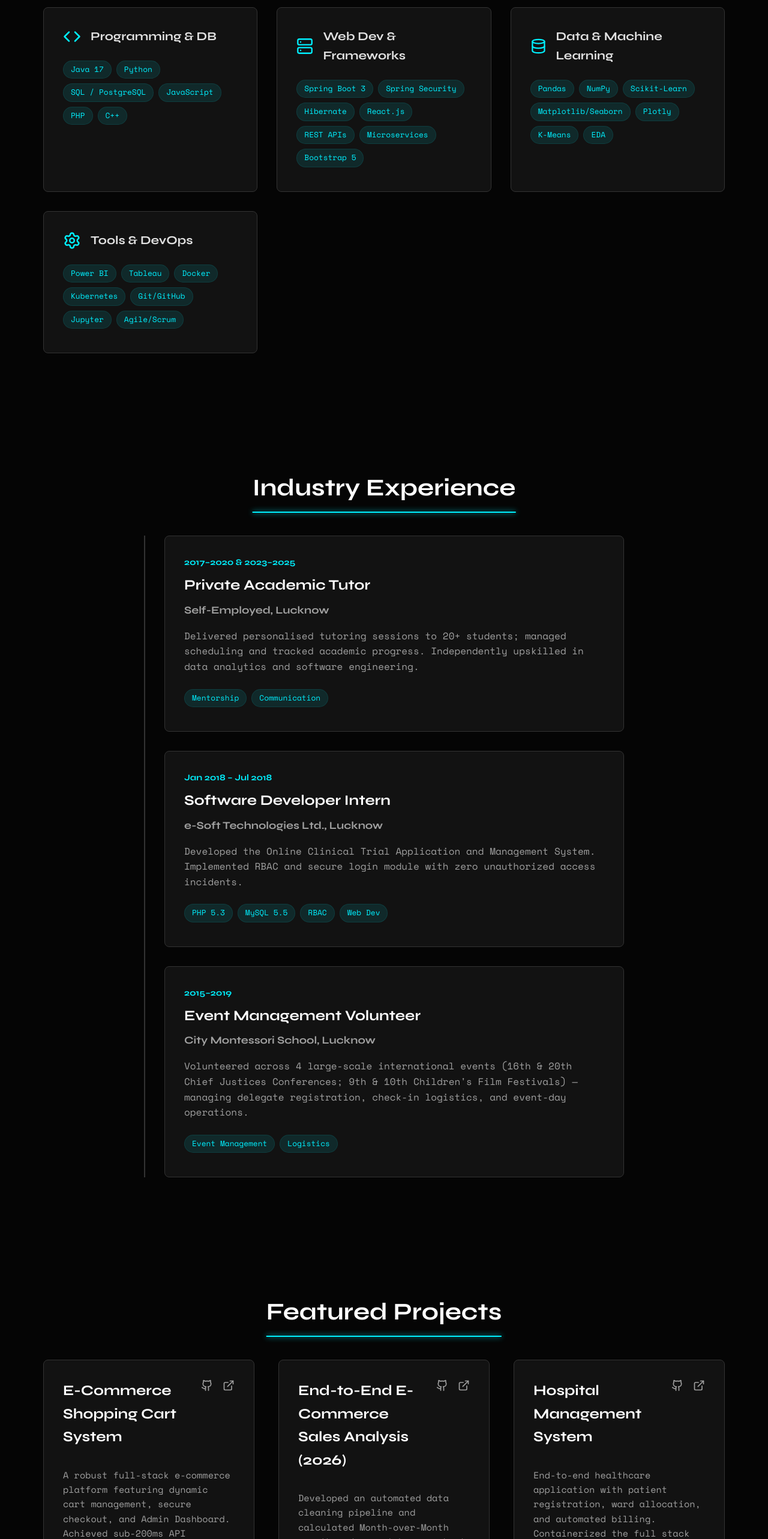
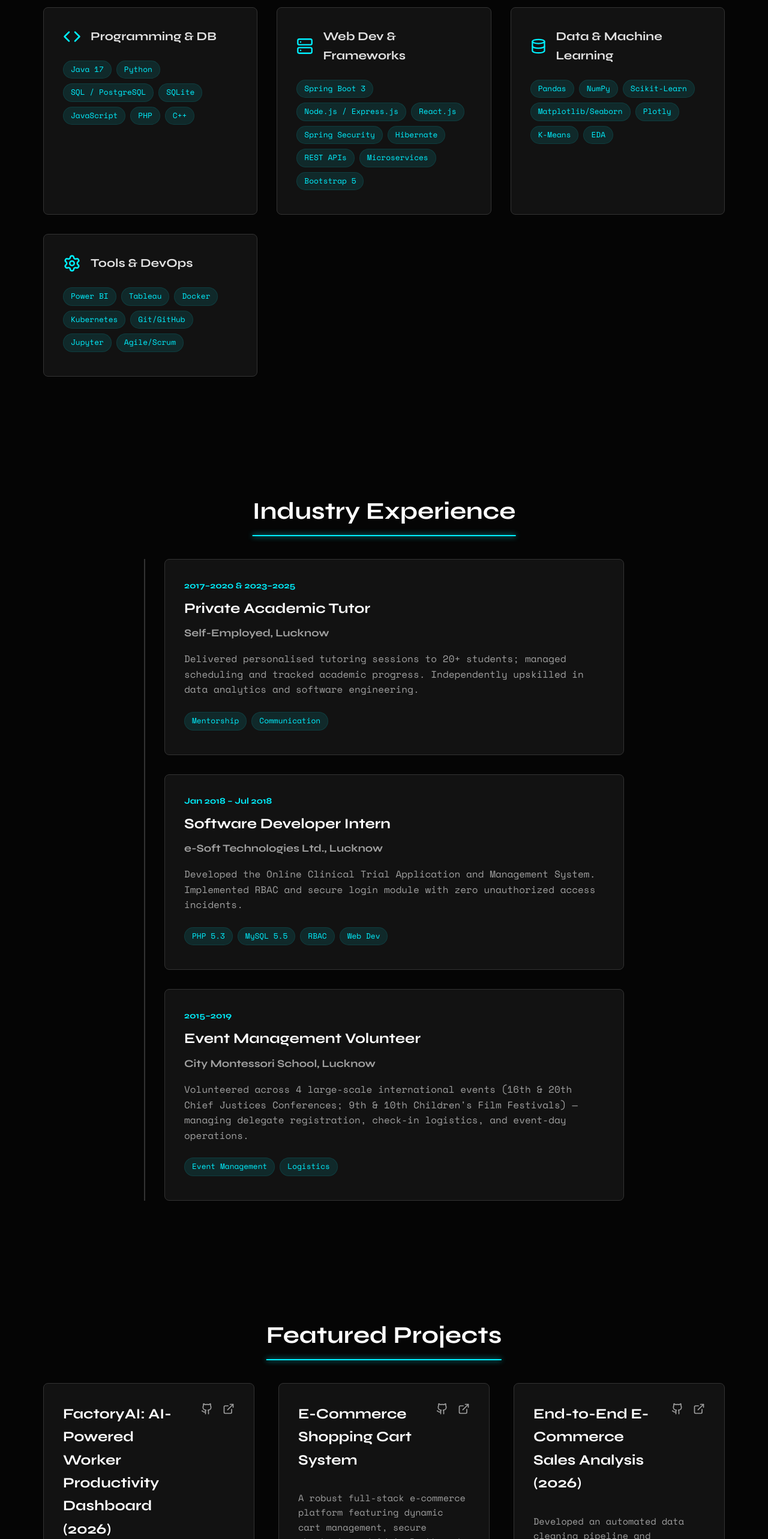
Before and after one commit to mayankawasthi619-boop/my-portfolio, a React (Vite) app: page / in a window 1280 px wide. Shown: the part 1900-4466 px from the top of the page at 60% size. Built offline with nearby package versions, Linux system fonts and the light colour scheme.

Commit message:
Add FactoryAI: AI-Powered Worker Productivity Dashboard (2026) to projects and skills

```diff
--- a/src/components/Projects.jsx
+++ b/src/components/Projects.jsx
@@ -3,6 +3,19 @@ import { motion } from 'framer-motion';
 import { ExternalLink, Github } from 'lucide-react';
 
 const projectsData = [
+  {
+    title: 'FactoryAI: AI-Powered Worker Productivity Dashboard (2026)',
+    description: 'A production-style full-stack telemetry ingestion and analysis platform processing real-time worker activity and workstation utilization from AI-powered shop floor cameras.',
+    tech: ['Node.js', 'Express.js', 'SQLite', 'Vanilla JS (ES6+)', 'Docker', 'Custom SVG Charts'],
+    features: [
+      'Telemetry Ingestion API for real-time cameras',
+      'Zero-dependency custom SVG donut & bar charts',
+      'Idempotent ingestion (INSERT OR IGNORE deduplication)',
+      'Kafka / TimescaleDB scalability architecture plan'
+    ],
+    github: 'https://github.com/mayankawasthi619-boop/ai-powered-worker-productivity-dashboard',
+    demo: '#'
+  },
   {
     title: 'E-Commerce Shopping Cart System',
     description: 'A robust full-stack e-commerce platform featuring dynamic cart management, secure checkout, and Admin Dashboard. Achieved sub-200ms API response via optimized JPA/Hibernate queries.',
--- a/src/components/Skills.jsx
+++ b/src/components/Skills.jsx
@@ -6,12 +6,12 @@ const skillsData = [
   {
     category: 'Programming & DB',
     icon: <Code size={30} color="var(--accent-color)" />,
-    skills: ['Java 17', 'Python', 'SQL / PostgreSQL', 'JavaScript', 'PHP', 'C++']
+    skills: ['Java 17', 'Python', 'SQL / PostgreSQL', 'SQLite', 'JavaScript', 'PHP', 'C++']
   },
   {
     category: 'Web Dev & Frameworks',
     icon: <Server size={30} color="var(--accent-color)" />,
-    skills: ['Spring Boot 3', 'Spring Security', 'Hibernate', 'React.js', 'REST APIs', 'Microservices', 'Bootstrap 5']
+    skills: ['Spring Boot 3', 'Node.js / Express.js', 'React.js', 'Spring Security', 'Hibernate', 'REST APIs', 'Microservices', 'Bootstrap 5']
   },
   {
     category: 'Data & Machine Learning',
```
